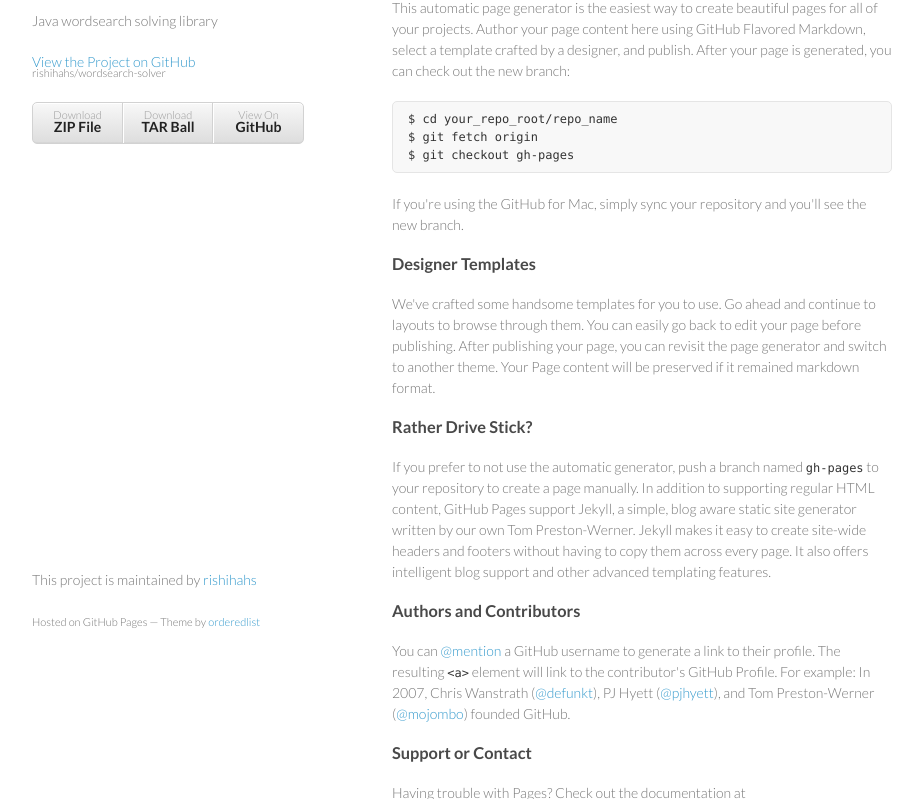
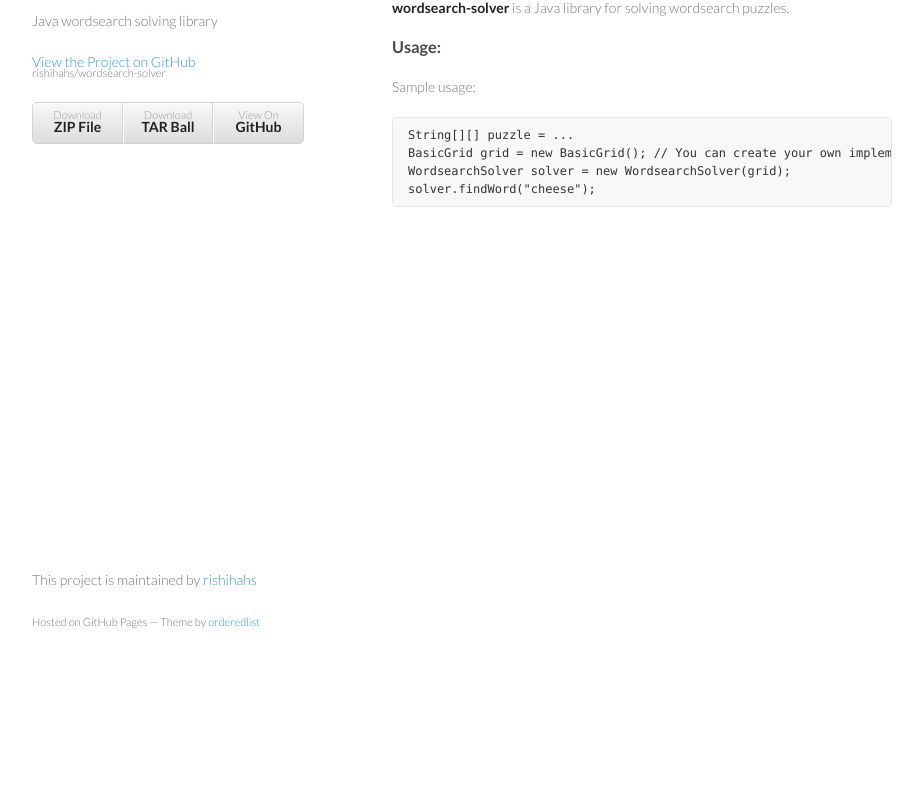
Before and after one commit to androidroadies/wordsearch-solver, a plain HTML site: page index.html in a window 1280 px wide. Shown: the part 99-898 px from the top of the page, without its empty margins (178-1101 px from the left). After the commit the page ends 800 px from the top, so only its background shows below. Drawn offline with Linux system fonts and the light colour scheme.

Commit message:
Create gh-pages branch via GitHub

```diff
--- a/index.html
+++ b/index.html
@@ -28,32 +28,19 @@
         </ul>
       </header>
       <section>
-        <h3>Welcome to GitHub Pages.</h3>
+        <h3>wordsearch-solver</h3>
 
-<p>This automatic page generator is the easiest way to create beautiful pages for all of your projects. Author your page content here using GitHub Flavored Markdown, select a template crafted by a designer, and publish. After your page is generated, you can check out the new branch:</p>
+<p><strong>wordsearch-solver</strong> is a Java library for solving wordsearch puzzles.</p>
 
-<pre><code>$ cd your_repo_root/repo_name
-$ git fetch origin
-$ git checkout gh-pages
+<h3>Usage:</h3>
+
+<p>Sample usage:</p>
+
+<pre><code>String[][] puzzle = ...
+BasicGrid grid = new BasicGrid(); // You can create your own implementation of grid if your puzzle is not from a String[][]
+WordsearchSolver solver = new WordsearchSolver(grid);
+solver.findWord("cheese");
 </code></pre>
-
-<p>If you're using the GitHub for Mac, simply sync your repository and you'll see the new branch.</p>
-
-<h3>Designer Templates</h3>
-
-<p>We've crafted some handsome templates for you to use. Go ahead and continue to layouts to browse through them. You can easily go back to edit your page before publishing. After publishing your page, you can revisit the page generator and switch to another theme. Your Page content will be preserved if it remained markdown format.</p>
-
-<h3>Rather Drive Stick?</h3>
-
-<p>If you prefer to not use the automatic generator, push a branch named <code>gh-pages</code> to your repository to create a page manually. In addition to supporting regular HTML content, GitHub Pages support Jekyll, a simple, blog aware static site generator written by our own Tom Preston-Werner. Jekyll makes it easy to create site-wide headers and footers without having to copy them across every page. It also offers intelligent blog support and other advanced templating features.</p>
-
-<h3>Authors and Contributors</h3>
-
-<p>You can <a href="https://github.com/blog/821" class="user-mention">@mention</a> a GitHub username to generate a link to their profile. The resulting <code>&lt;a&gt;</code> element will link to the contributor's GitHub Profile. For example: In 2007, Chris Wanstrath (<a href="https://github.com/defunkt" class="user-mention">@defunkt</a>), PJ Hyett (<a href="https://github.com/pjhyett" class="user-mention">@pjhyett</a>), and Tom Preston-Werner (<a href="https://github.com/mojombo" class="user-mention">@mojombo</a>) founded GitHub.</p>
-
-<h3>Support or Contact</h3>
-
-<p>Having trouble with Pages? Check out the documentation at <a href="http://help.github.com/pages">http://help.github.com/pages</a> or contact <a href="mailto:support@github.com">support@github.com</a> and we’ll help you sort it out.</p>
       </section>
       <footer>
         <p>This project is maintained by <a href="https://github.com/rishihahs">rishihahs</a></p>
```
Also changed, not shown: params.json (+1 -1 lines).
